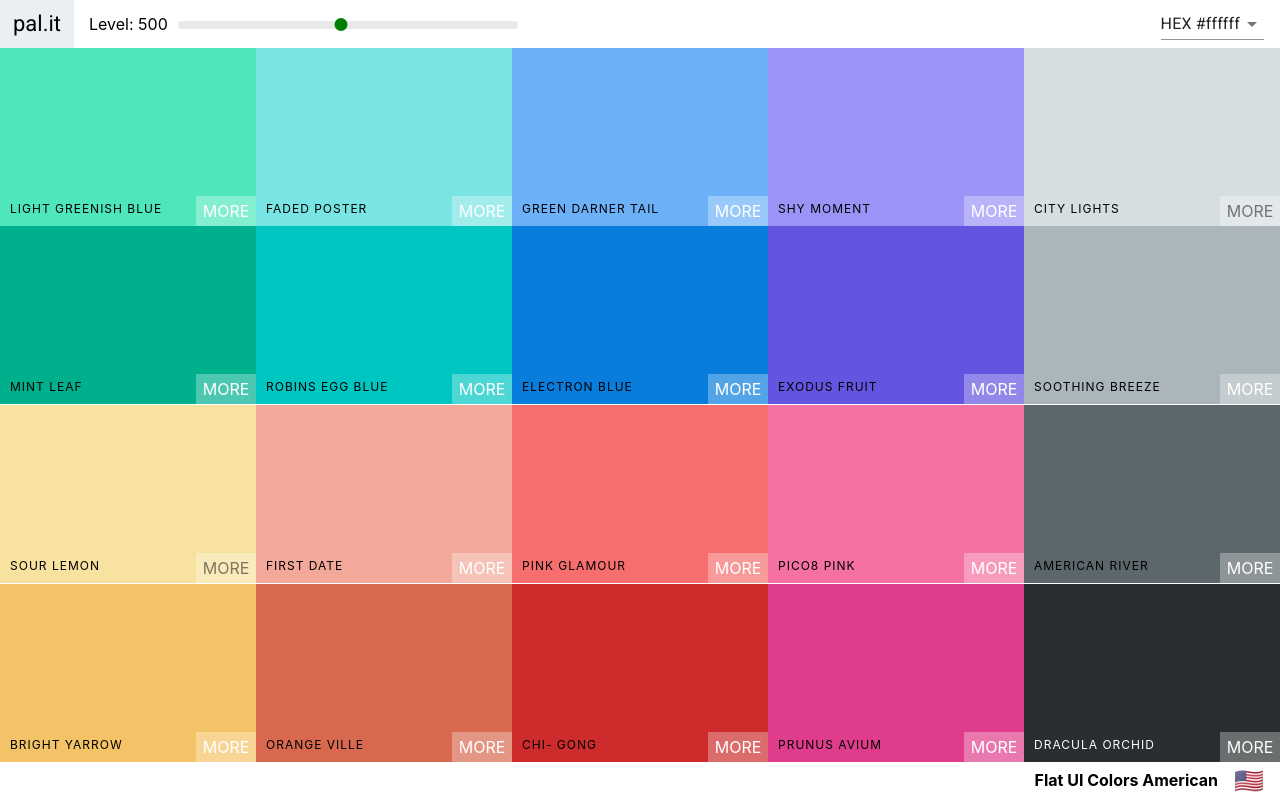
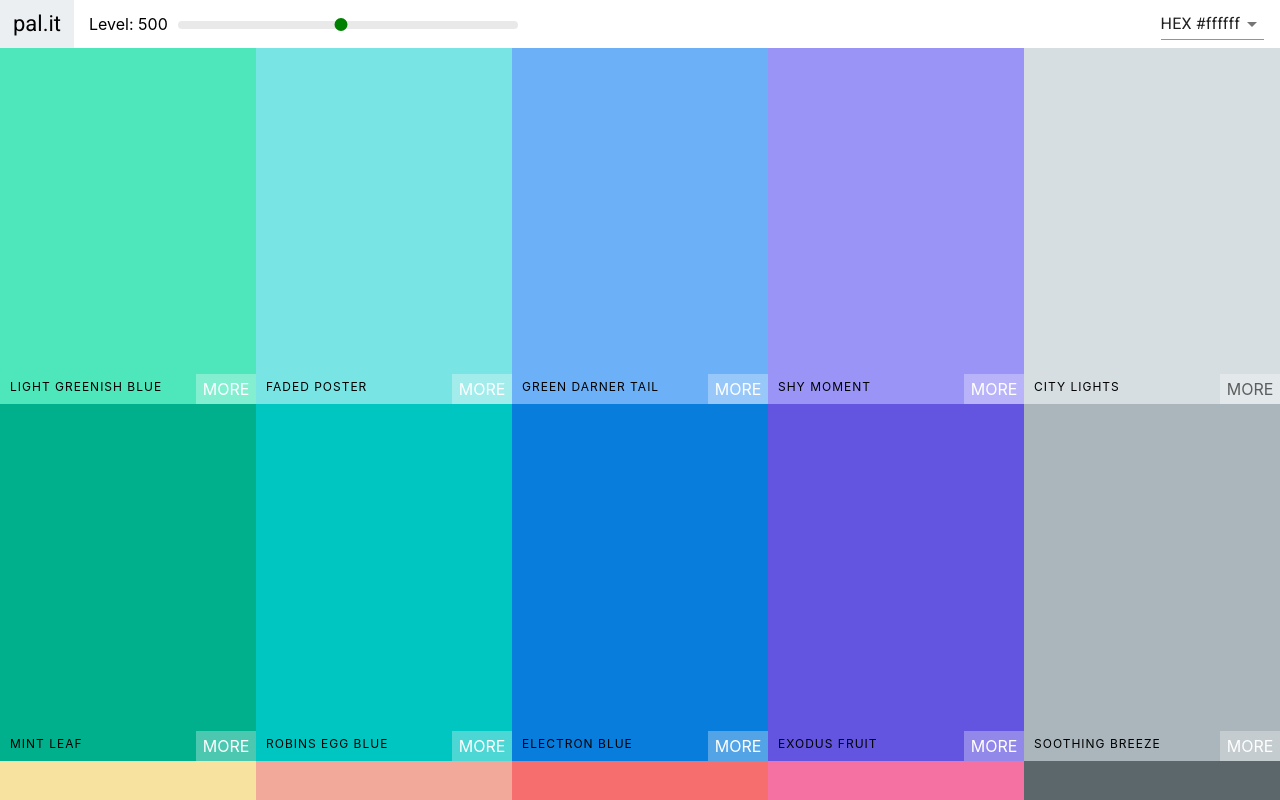
Before and after one commit to mnichols08/pal.it, a React (Create React App) app: page /palette/flat-ui-colors-american in a window 1280 px wide. Shown: the top 800 px of the page. Built offline with nearby package versions, Linux system fonts and the light colour scheme.

Commit message:
refactored colorbox css to jss

```diff
--- a/src/components/palette/color-box/index.jsx
+++ b/src/components/palette/color-box/index.jsx
@@ -1,9 +1,9 @@
 import React, { Component } from 'react'
 import { CopyToClipboard } from 'react-copy-to-clipboard'
 import { Link } from 'react-router-dom'
-import chroma from 'chroma-js'
 
-import './styles.css'
+import { withStyles } from '@material-ui/styles'
+import { styles } from './styles'
 
 class ColorBox extends Component {
     constructor(props) {
@@ -17,35 +17,38 @@
         })
     }
     render() {
-        const { name, background, moreUrl, showLink } = this.props
+        const { name, background, moreUrl, showFullPalette, classes } = this.props
         const { copied } = this.state
-        const isDarkColor = chroma(background).luminance() <= 0.1
-        const isLightColor = chroma(background).luminance() >= 0.7
         return (
-            <div style={{ background }} className='ColorBox'>
-                <div style={{ background }} className={`copy-overlay ${copied && 'show'}`} />
-                <div style={{ background }} className={`copy-msg ${copied && 'show'}`} >
-                    <h1>copied!</h1>
-                    <p className={isLightColor ? 'dark-text' : undefined}>{this.props.background}</p>
-                    <p>{ name }</p>
+            <div style={{ background }} className={classes.ColorBox}>
+              <div
+                style={{ background }}
+                className={`${classes.copyOverlay} ${copied &&
+                  classes.showOverlay}`}
+              />
+              <div
+                className={`${classes.copyMessage} ${copied &&
+                  classes.showMessage}`}
+              >
+                <h1>copied!</h1>
+                <p className={classes.copyText}>{this.props.background}</p>
+              </div>
+              <div>
+                <div className={classes.boxContent}>
+                  <span className={classes.colorName}>{name}</span>
                 </div>
-                <div className='copy-container'>
-                    <div className='box-content'>
-                        <span className={isDarkColor ? 'light-text' : undefined}>{ name }</span>
-                    </div>
-                </div>
-                <CopyToClipboard text={background} onCopy={ this.changeCopyState }>
-                    <button className={`copy-button ${isLightColor ? 'dark-text' : undefined }`}>Copy</button>
+                <CopyToClipboard text={background} onCopy={this.changeCopyState}>
+                    <button className={classes.copyButton}>Copy</button>
                 </CopyToClipboard>
-                {showLink && (
+              </div>
+              {showFullPalette && (
                 <Link to={moreUrl} onClick={e => e.stopPropagation()}>
-                    <span className={`see-more ${isLightColor ? 'dark-text' : undefined}`}>More</span>
+                  <span className={classes.seeMore}>MORE</span>
                 </Link>
-                )}
+              )}
             </div>
-
         )
     }
 }
 
-export default ColorBox
+export default withStyles(styles)(ColorBox)
--- /dev/null
+++ b/src/components/palette/color-box/styles.jsx
@@ -0,0 +1,119 @@
+import chroma from 'chroma-js'
+export const styles = {
+    ColorBox: {
+      width: "20%",
+      height: props => (props.showingFullPalette ? "25%" : "50%"),
+      margin: "0 auto",
+      display: "inline-block",
+      position: "relative",
+      marginBottom: "-3.5px",
+      "&:hover button": {
+        opacity: 1,
+        cursor: "pointer"
+      }
+    },
+    copyText: {
+      color: props =>
+        chroma(props.background).luminance() >= 0.7 ? "black" : "white"
+    },
+    colorName: {
+      color: props =>
+        chroma(props.background).luminance() <= 0.08 ? "white" : "black"
+    },
+    seeMore: {
+      color: props =>
+        chroma(props.background).luminance() >= 0.7 ? "rgba(0,0,0,0.6)" : "white",
+      background: "rgba(255, 255, 255, 0.3)",
+      position: "absolute",
+      border: "none",
+      right: "0px",
+      bottom: "0px",
+      width: "60px",
+      height: "30px",
+      textAlign: "center",
+      lineHeight: "30px",
+      textTransform: "uppercase"
+    },
+    copyButton: {
+      color: props =>
+        chroma(props.background).luminance() >= 0.7 ? "rgba(0,0,0,0.6)" : "white",
+      width: "100px",
+      height: "30px",
+      position: "absolute",
+      display: "inline-block",
+      top: "50%",
+      left: "50%",
+      marginLeft: "-50px",
+      marginTop: "-15px",
+      textAlign: "center",
+      outline: "none",
+      background: "rgba(255, 255, 255, 0.3)",
+      fontSize: "1rem",
+      lineHeight: "30px",
+      textTransform: "uppercase",
+      border: "none",
+      textDecoration: "none",
+      opacity: 0
+    },
+    boxContent: {
+      position: "absolute",
+      width: "100%",
+      left: "0px",
+      bottom: "0px",
+      padding: "10px",
+      color: "black",
+      letterSpacing: "1px",
+      textTransform: "uppercase",
+      fontSize: "12px"
+    },
+    copyOverlay: {
+      opacity: "0",
+      zIndex: "0",
+      width: "100%",
+      height: "100%",
+      transition: "transform 0.6s ease-in-out",
+      transform: "scale(0.1)"
+    },
+    showOverlay: {
+      opacity: "1",
+      transform: "scale(50)",
+      zIndex: "10",
+      position: "absolute"
+    },
+    copyMessage: {
+      position: "fixed",
+      left: "0",
+      right: "0",
+      top: "0",
+      bottom: "0",
+      display: "flex",
+      alignItems: "center",
+      justifyContent: "center",
+      flexDirection: "column",
+      fontSize: "4rem",
+      transform: "scale(0.1)",
+      opacity: "0",
+      color: "white",
+      "& h1": {
+        fontWeight: "400",
+        textShadow: "1px 2px black",
+        background: "rgba(255, 255, 255, 0.2)",
+        width: "100%",
+        textAlign: "center",
+        marginBottom: "0",
+        padding: "1rem",
+        textTransform: "uppercase"
+      },
+      "& p": {
+        fontSize: "2rem",
+        fontWeight: "100"
+      }
+    },
+    showMessage: {
+      opacity: "1",
+      transform: "scale(1)",
+      zIndex: "25",
+      transition: "all 0.4s ease-in-out",
+      transitionDelay: "0.3s"
+    }
+  }
--- a/src/components/palette/index.jsx
+++ b/src/components/palette/index.jsx
@@ -23,7 +23,7 @@
         const { colors, paletteName, emoji, id } = this.props.palette
         const { level, format } = this.state
         const colorBoxes = colors[level].map(color =>
-            (<ColorBox background={color[format]} name={color.name} key={color.id} moreUrl={`/palette/${id}/${color.id}`} showLink />) )
+            (<ColorBox background={color[format]} name={color.name} key={color.id} moreUrl={`/palette/${id}/${color.id}`} showFullPalette />) )
         return (
             <div className='Palette'>
                 <Navbar level={ level } changeLevel={ this.changeLevel } handleChange={this.changeFormat} showingAllColors/>
--- a/src/components/palette/list/index.jsx
+++ b/src/components/palette/list/index.jsx
@@ -41,7 +41,7 @@
       <div className={classes.root}>
         <div className={classes.container}>
           <nav className={classes.nav}>
-            <h1>React Colors</h1>
+            <h1>pal.it</h1>
           </nav>
           <div className={classes.palettes}>
             {palettes.map(palette => (
--- a/src/components/palette/mono/index.jsx
+++ b/src/components/palette/mono/index.jsx
@@ -34,7 +34,7 @@
           key={color.name.replace(/ /g, '')}
           name={color.name}
           background={color[format]}
-          showLink={false}
+          showingFullPalette={false}
         />
       ))
       return (
```
